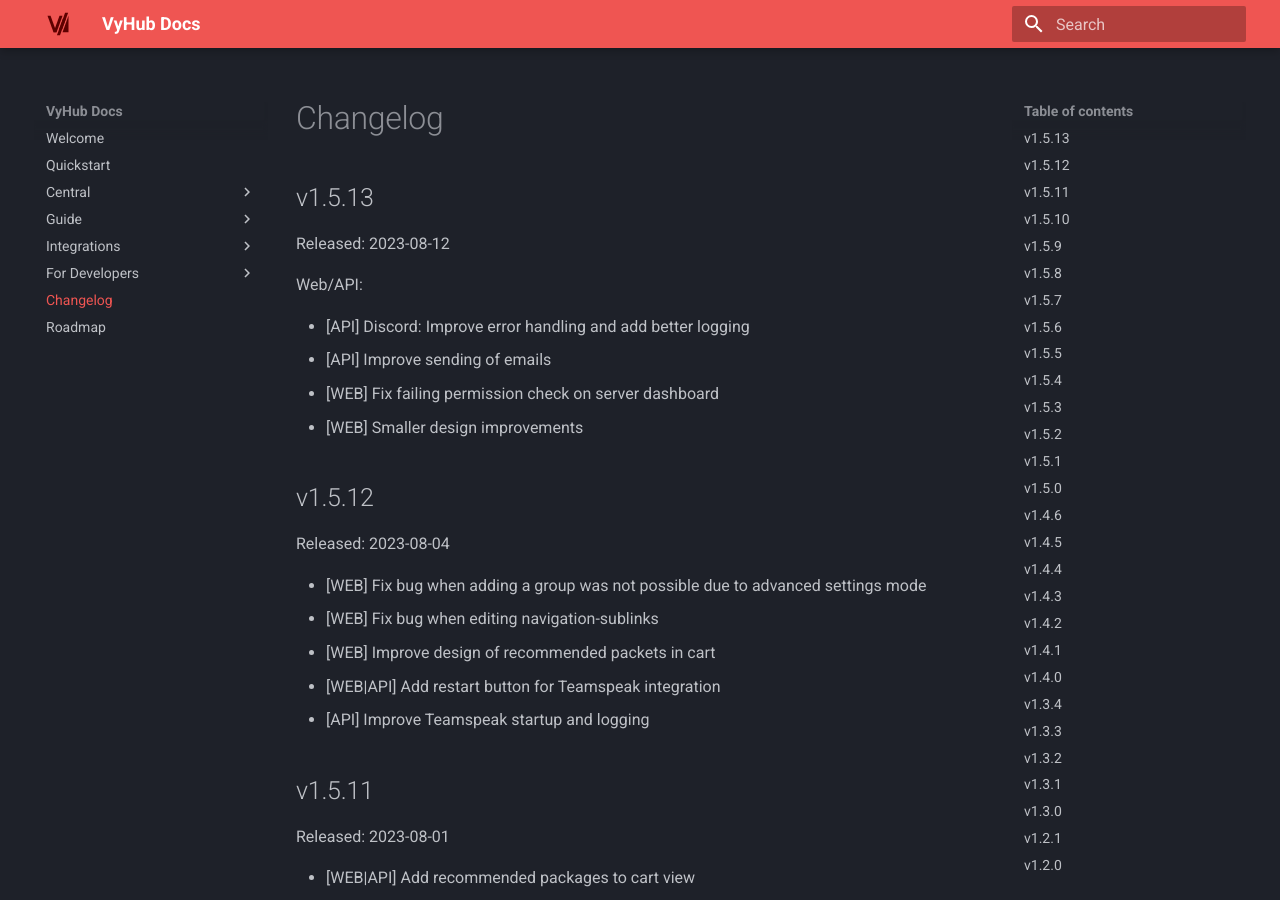
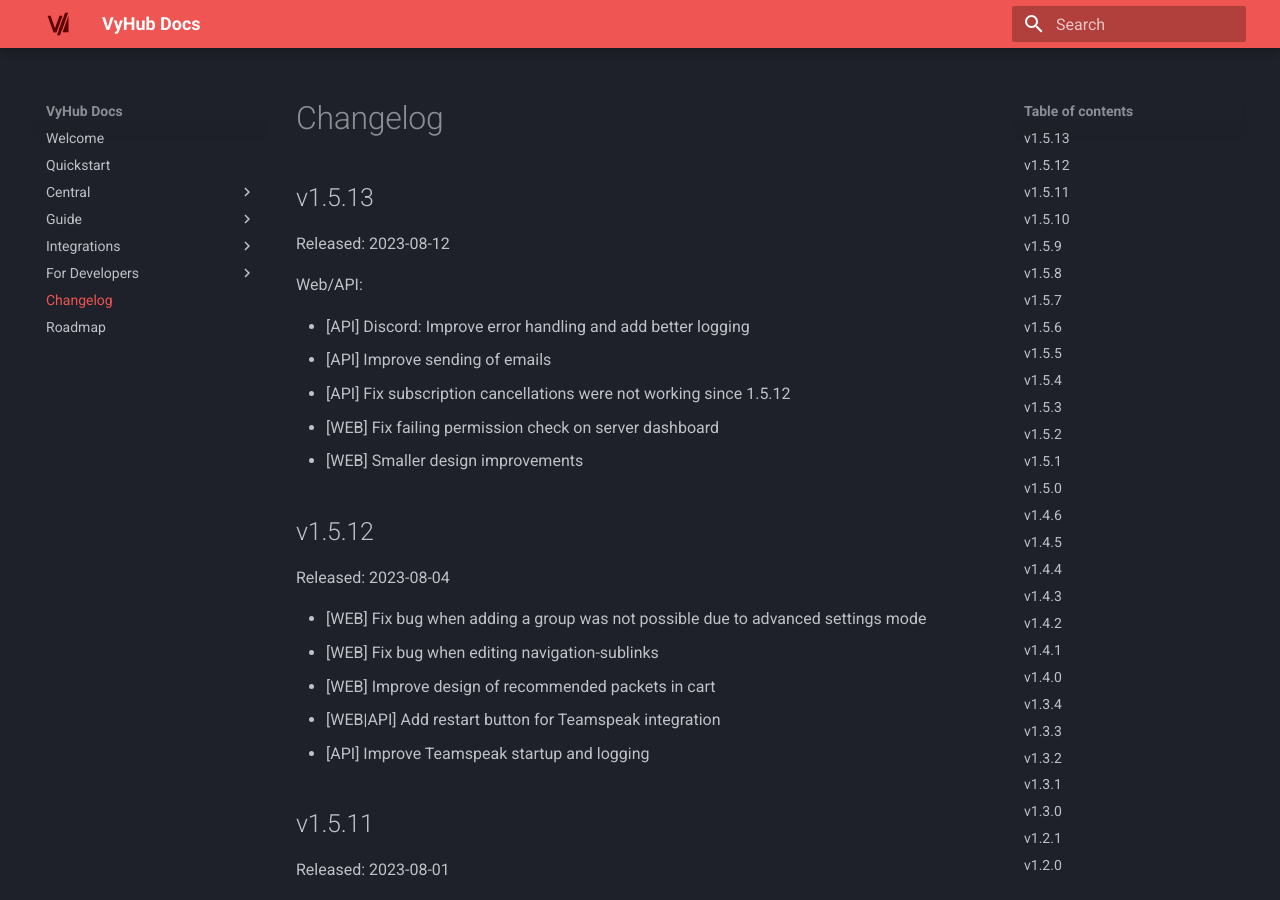
Before and after one commit to nyx-project/vyhub-documentation, an MkDocs documentation site: the page built from docs/changelog.md, in a window 1280 px wide and 900 px high. Built offline with MkDocs 1.6.1 and Material for MkDocs 9.7.7, drawn with Linux system fonts in a browser that asks for light colours; the version menu is left out.

Commit message:
Add missing changelog detail

```diff
--- a/docs/changelog.md
+++ b/docs/changelog.md
@@ -8,6 +8,7 @@ Web/API:
 
 - [API] Discord: Improve error handling and add better logging
 - [API] Improve sending of emails
+- [API] Fix subscription cancellations were not working since 1.5.12
 - [WEB] Fix failing permission check on server dashboard
 - [WEB] Smaller design improvements
 
```
